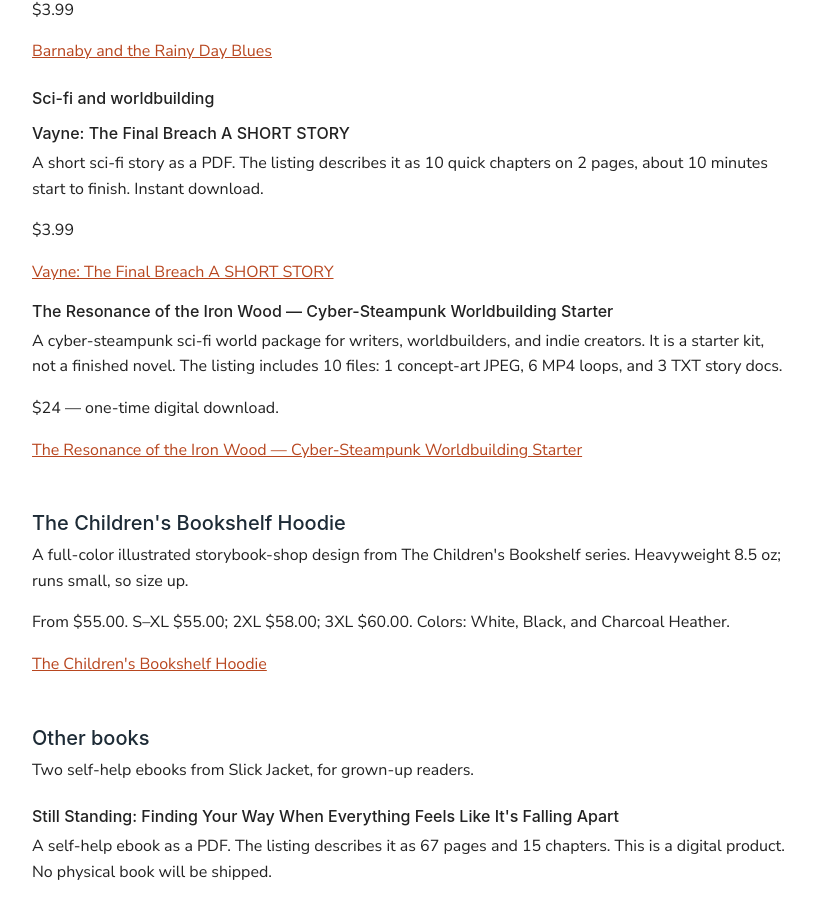
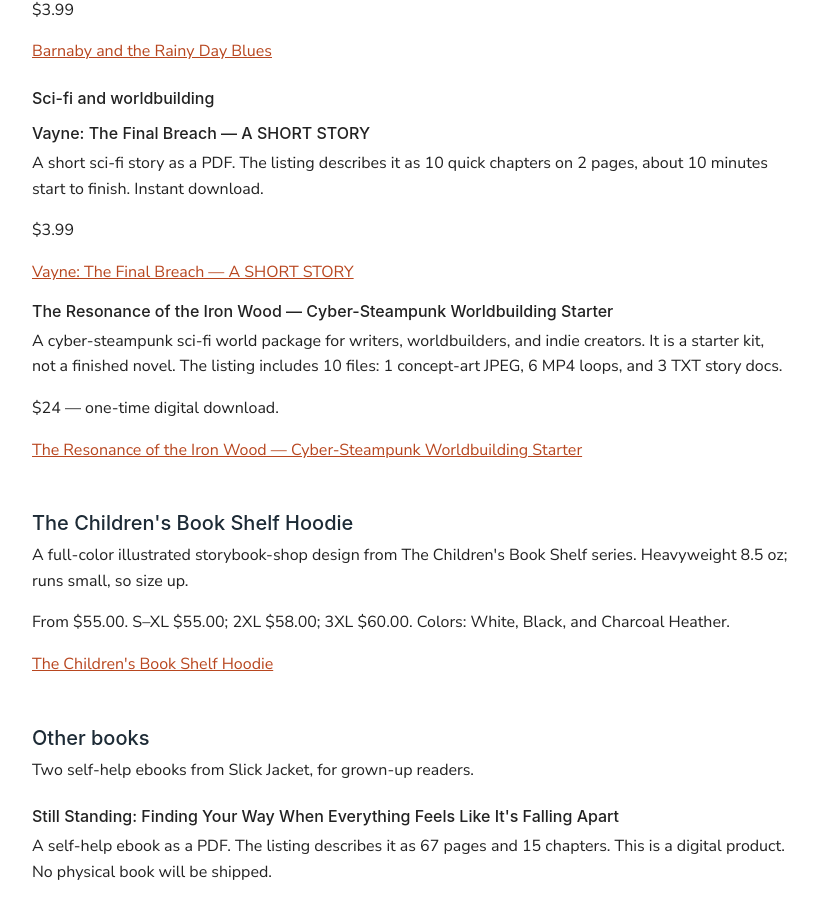
Before and after one commit to slickjacket24/slick-jacket-web, a plain HTML site: page story-family/index.html in a window 1280 px wide. Shown: the part 1419-2322 px from the top of the page, without its empty margins (230-1048 px from the left). Drawn offline with Linux system fonts and the light colour scheme.

Commit message:
Stage story-family shop titles to match live listings; local only

```diff
--- a/story-family/index.html
+++ b/story-family/index.html
@@ -49,20 +49,20 @@
 
 <h3 class="h6 mt-4">Sci-fi and worldbuilding</h3>
 
-<h4 class="h6 mt-3">Vayne: The Final Breach A SHORT STORY</h4>
+<h4 class="h6 mt-3">Vayne: The Final Breach &mdash; A SHORT STORY</h4>
 <p>A short sci-fi story as a PDF. The listing describes it as 10 quick chapters on 2 pages, about 10 minutes start to finish. Instant download.</p>
 <p>$3.99</p>
-<p><a href="https://maxwellian385.gumroad.com/l/whzgdw" target="_blank" rel="noopener noreferrer">Vayne: The Final Breach A SHORT STORY</a></p>
+<p><a href="https://maxwellian385.gumroad.com/l/whzgdw" target="_blank" rel="noopener noreferrer">Vayne: The Final Breach &mdash; A SHORT STORY</a></p>
 
 <h4 class="h6 mt-3">The Resonance of the Iron Wood &mdash; Cyber-Steampunk Worldbuilding Starter</h4>
 <p>A cyber-steampunk sci-fi world package for writers, worldbuilders, and indie creators. It is a starter kit, not a finished novel. The listing includes 10 files: 1 concept-art JPEG, 6 MP4 loops, and 3 TXT story docs.</p>
 <p>$24 &mdash; one-time digital download.</p>
 <p><a href="https://maxwellian385.gumroad.com/l/dyhri" target="_blank" rel="noopener noreferrer">The Resonance of the Iron Wood &mdash; Cyber-Steampunk Worldbuilding Starter</a></p>
 
-<h2 class="h5 mt-5">The Children&#39;s Bookshelf Hoodie</h2>
-<p>A full-color illustrated storybook-shop design from The Children&#39;s Bookshelf series. Heavyweight 8.5 oz; runs small, so size up.</p>
+<h2 class="h5 mt-5">The Children&#39;s Book Shelf Hoodie</h2>
+<p>A full-color illustrated storybook-shop design from The Children&#39;s Book Shelf series. Heavyweight 8.5 oz; runs small, so size up.</p>
 <p>From $55.00. S&ndash;XL $55.00; 2XL $58.00; 3XL $60.00. Colors: White, Black, and Charcoal Heather.</p>
-<p><a href="https://sebastian-allen-slick-jacket-shop.fourthwall.com/products/sebastian-allen-premium-hoodie" target="_blank" rel="noopener noreferrer">The Children&#39;s Bookshelf Hoodie</a></p>
+<p><a href="https://sebastian-allen-slick-jacket-shop.fourthwall.com/products/sebastian-allen-premium-hoodie" target="_blank" rel="noopener noreferrer">The Children&#39;s Book Shelf Hoodie</a></p>
 
 <h2 class="h5 mt-5">Other books</h2>
 <p>Two self-help ebooks from Slick Jacket, for grown-up readers.</p>
```
